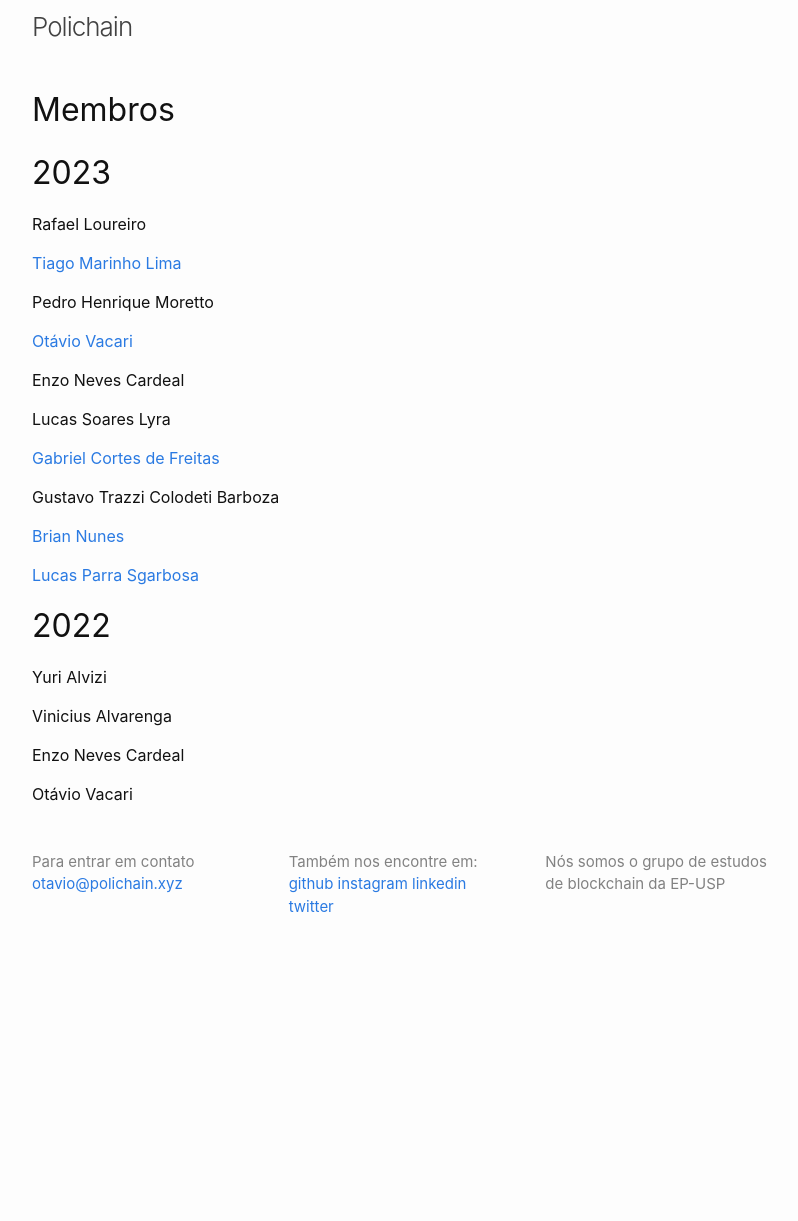
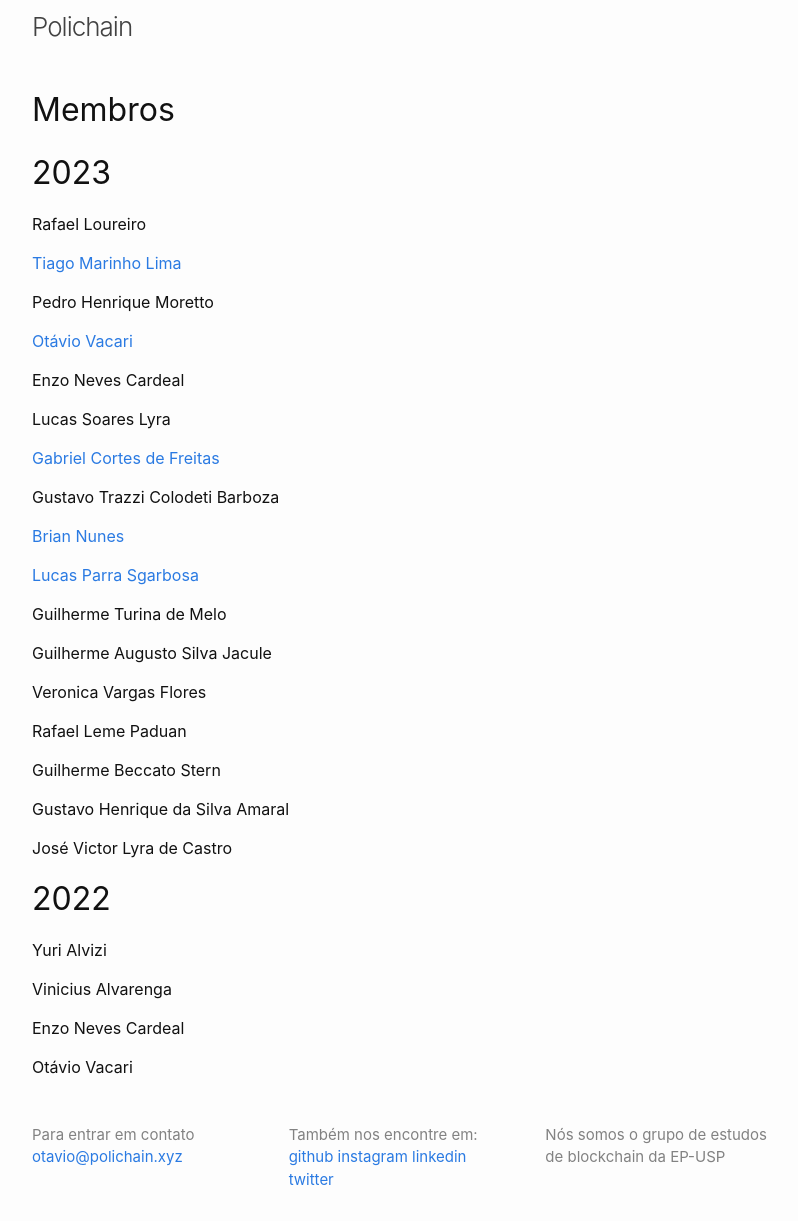
Before and after one commit to polichain/jekyll-website, a Jekyll site: the page built from _membros/index.markdown, in a window 1280 px wide. Shown: the whole page, without its empty margins (238-1036 px from the left). Built offline with Jekyll 4.4.1, drawn with Linux system fonts in a browser that asks for light colours; comment, search, counter and statistics services are not loaded; before the commit the page ends 948 px from its top, so only the background shows below that.

Commit message:
update members

```diff
--- a/_membros/index.markdown
+++ b/_membros/index.markdown
@@ -28,6 +28,20 @@
 
 [Lucas Parra Sgarbosa](lucasparra)
 
+Guilherme Turina de Melo
+
+Guilherme Augusto Silva Jacule
+
+Veronica Vargas Flores
+
+Rafael Leme Paduan
+
+Guilherme Beccato Stern
+
+Gustavo Henrique da Silva Amaral
+
+José Victor Lyra de Castro
+
 # 2022
 
 Yuri Alvizi
```
